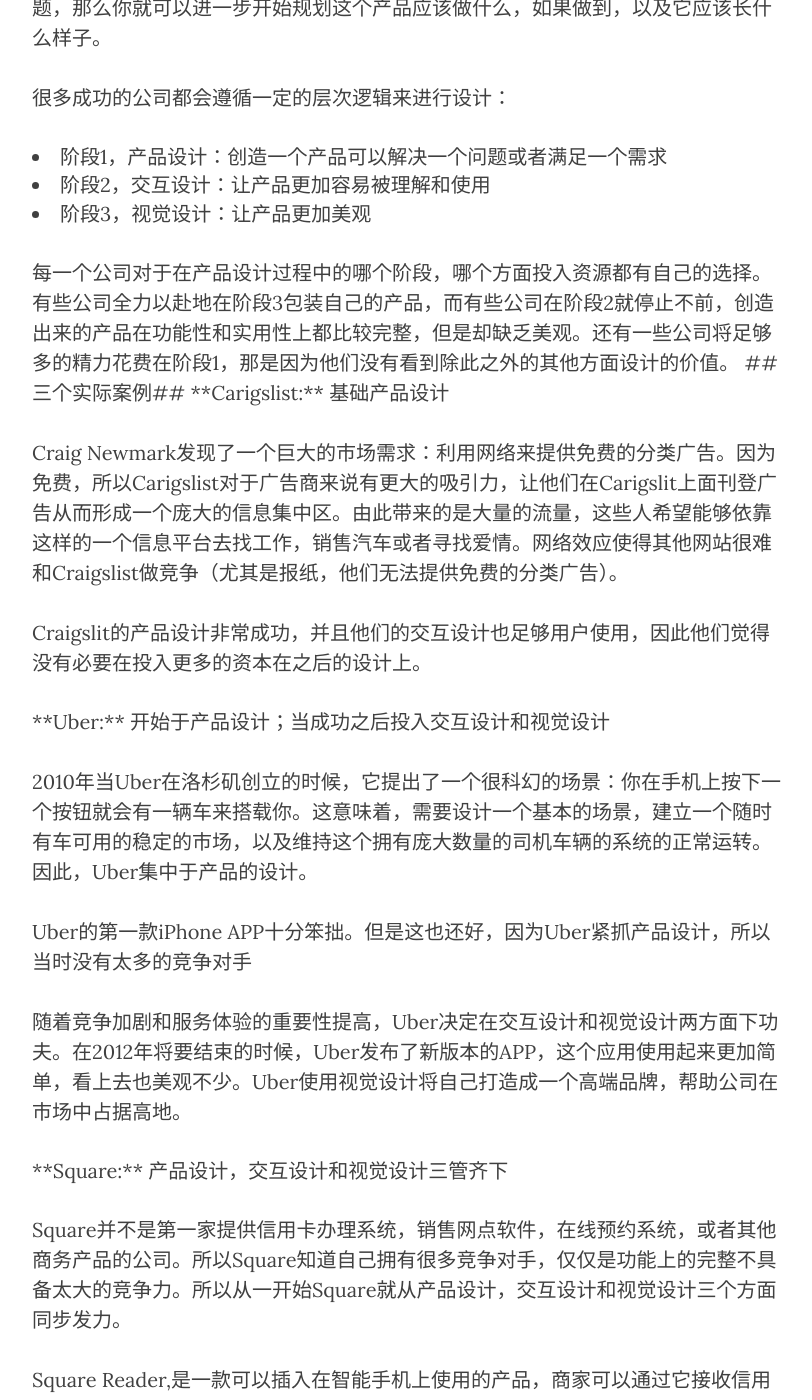
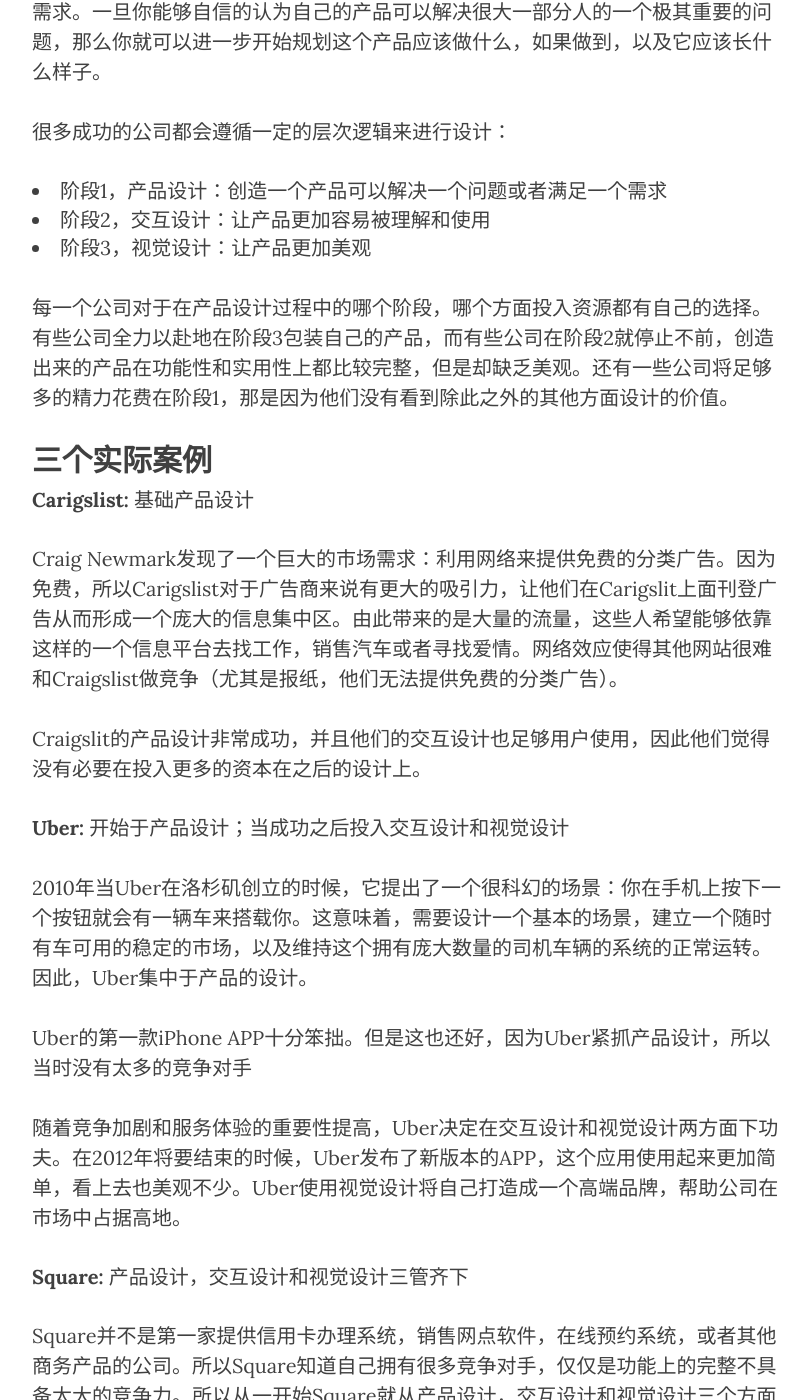
Before and after one commit to TabNab/TabNab.github.io, a Jekyll site: the page built from _posts/2015-05-27-Google Ventures 不是所有的产品都要看着漂亮.markdown, in a window 1280 px wide and 1400 px high, scrolled down 1415 px. Shown: the whole window, without its empty margins (233-1045 px from the left). Built offline with Jekyll 4.4.1, drawn with Linux system fonts in a browser that asks for light colours; nearby versions of some CDN libraries; some of the changed text lies outside the part shown.

Commit message:
Update 2015-05-27-Google Ventures 不是所有的产品都要看着漂亮.markdown

```diff
--- a/_posts/2015-05-27-Google Ventures 不是所有的产品都要看着漂亮.markdown
+++ b/_posts/2015-05-27-Google Ventures 不是所有的产品都要看着漂亮.markdown
@@ -3,17 +3,17 @@ layout:     post
 title:      "Google Ventures: 不是所有产品都要看着漂亮"
 date:       2015-05-27 22:00:00
 author:     "JOHN ZERATSKY"
-header-img: "img/20150527/bg.jpg"
+header-img: "img/post-bg-06.jpg"
 ---
 
 <p>翻译来自John Zeratsky的文章 <a href= "http://www.wired.com/2015/05/google-ventures-not-every-product-needs-beautiful/">Google Ventures: Not Every Product Needs to Be Beautiful</a>
 
-<p>当科技创业者和CEO们去甄选投资对象时，往往会把视觉设计作为一个关注点，试图去创造一个拥有优美产品和炫酷风格的成熟品牌。<img src
-="img/20150527/pic_1.jpg"></p>
+<p>当科技创业者和CEO们去甄选投资对象时，往往会把视觉设计作为一个关注点，试图去创造一个拥有优美产品和炫酷风格的成熟品牌。</p>
+<img src ="img/20150527/pic_1.jpg">
 <p>在当下这个被苹果产品席卷市场的科技世界，这种投资的考虑是可以理解的。现在有太多的成功的企业创造出精美绝伦的产品，而视觉设计是设计领域中最令人关注的，这是因为当人们想到设计时，第一个出现在脑海里的便是视觉设计。</p>
 <p>你可能会疑惑，不是还有些公司，并不拥有出色的视觉设计，却同样成为成功的企业吗？显然他们的产品在除去设计之后在其他方面获得了成功。在这些案例中，的确如此。有可能是因为他们没有其他的竞争对手，也或许是以为他们的技术已经出色到不需要在乎外观的设计，或者他们只是幸运而已。</p>
 <p>有很多虽然成功但是却设计糟糕的公司可以作为例子，比如Graigslist，又比如Google circa 2004,他们没有选择关注漂亮的外观，而将更多精力花费在产品的设计上，或者将商业活动看得更加重要。他们在正确的时候进行了正确的选择。如果你在考虑如何投资你的资源，你也会想做和他们一样的事情。可能就像Craiglist,你根本不需要在意产品是否看着好看。</p>
-## 设计的层次 ##
+<h2>设计的层次</h2>
 <p>如果你要制作一个新的网页或者app，你会从哪里开始？颜色主题？注册流程？还是导航？</p>
 <p>其实都不是，你最应该开始的是先认清一个市场需求，并定义一个产品能够满足这个需求。一旦你能够自信的认为自己的产品可以解决很大一部分人的一个极其重要的问题，那么你就可以进一步开始规划这个产品应该做什么，如果做到，以及它应该长什么样子。</p>
 <p>很多成功的公司都会遵循一定的层次逻辑来进行设计：
@@ -22,30 +22,30 @@ header-img: "img/20150527/bg.jpg"
 <li>阶段3，视觉设计：让产品更加美观</li>
 <p>每一个公司对于在产品设计过程中的哪个阶段，哪个方面投入资源都有自己的选择。有些公司全力以赴地在阶段3包装自己的产品，而有些公司在阶段2就停止不前，创造出来的产品在功能性和实用性上都比较完整，但是却缺乏美观。还有一些公司将足够多的精力花费在阶段1，那是因为他们没有看到除此之外的其他方面设计的价值。
 
-##三个实际案例##
-**Carigslist:** 基础产品设计
+<h2>三个实际案例</h2>
+<b>Carigslist:</b> 基础产品设计
 <p>Craig Newmark发现了一个巨大的市场需求：利用网络来提供免费的分类广告。因为免费，所以Carigslist对于广告商来说有更大的吸引力，让他们在Carigslit上面刊登广告从而形成一个庞大的信息集中区。由此带来的是大量的流量，这些人希望能够依靠这样的一个信息平台去找工作，销售汽车或者寻找爱情。网络效应使得其他网站很难和Craigslist做竞争（尤其是报纸，他们无法提供免费的分类广告）。</p>
 <p>Craigslit的产品设计非常成功，并且他们的交互设计也足够用户使用，因此他们觉得没有必要在投入更多的资本在之后的设计上。</p>
-**Uber:** 开始于产品设计；当成功之后投入交互设计和视觉设计
+<b>Uber:</b> 开始于产品设计；当成功之后投入交互设计和视觉设计
 <p>2010年当Uber在洛杉矶创立的时候，它提出了一个很科幻的场景：你在手机上按下一个按钮就会有一辆车来搭载你。这意味着，需要设计一个基本的场景，建立一个随时有车可用的稳定的市场，以及维持这个拥有庞大数量的司机车辆的系统的正常运转。因此，Uber集中于产品的设计。</p>
 <p>Uber的第一款iPhone APP十分笨拙。但是这也还好，因为Uber紧抓产品设计，所以当时没有太多的竞争对手</p>
 <p>随着竞争加剧和服务体验的重要性提高，Uber决定在交互设计和视觉设计两方面下功夫。在2012年将要结束的时候，Uber发布了新版本的APP，这个应用使用起来更加简单，看上去也美观不少。Uber使用视觉设计将自己打造成一个高端品牌，帮助公司在市场中占据高地。</p>
-**Square:** 产品设计，交互设计和视觉设计三管齐下
+<b>Square:</b> 产品设计，交互设计和视觉设计三管齐下
 <p>Square并不是第一家提供信用卡办理系统，销售网点软件，在线预约系统，或者其他商务产品的公司。所以Square知道自己拥有很多竞争对手，仅仅是功能上的完整不具备太大的竞争力。所以从一开始Square就从产品设计，交互设计和视觉设计三个方面同步发力。</p>
 <p>Square Reader,是一款可以插入在智能手机上使用的产品，商家可以通过它接收信用卡还款，它在三个阶段都取得了成功。首先它是最快捷并且最便宜的方式来扫描信用卡，其次它方便安装和使用，除此之外，它还具有独一无二的炫酷外形。</p>
 <p>当Square在进行扩张的时候，由于它清楚自己面临的激烈竞争，所以Square继续将大量资源投放在品牌设计上。</p>
-##如何在正确的时间点做正确的安排##
+<h2>如何在正确的时间点做正确的安排<h2>
 <p>回顾上面的例子，我们可以很轻易地发现这些成功的公司如何根据他们自己的市场，产品的生产阶段和市场中的竞争情况，在产品设计中资源的投发做出合理的选择。那么你为你的公司应该如何做出正确的安排呢？</p>
 <p>在我工作于Google Ventures投资部门的这段经历中，我做得最出色的事情就是帮助创业团队认清他们所要面临的风险，并且利用一定的设计原型和测试方法来减少风险。</p>
 <p>这里有一些常见的对于初创公司提出的关于风险评估的问题，以及一些帮助你如何进行正确的产品设计规划的想法，希望你可以从中找到答案。</p>
-###你的产品存在市场吗？###
+<h3>你的产品存在市场吗？<h3>
 <p>关注于产品设计，而非视觉设计。建立一个基本的产品（或者对这个基本产品做一定的市场调研），提供给用户测试。每一个新的产品和性能都应该从这一步开始。当你确定了你的产品所面向的市场需求，下一步应该着重于哪种设计才会变得有意义。</p>
-###我们可以在激烈的市场竞争中获得胜利吗？###
+<h3>我们可以在激烈的市场竞争中获得胜利吗？</h3>
 <p>只有一个好的产品设计师有时候是不够的。你不仅需要构建一个新的商业模型（就像Craigslist提供免费分类广告那样）或者找出一个新的吸引用户的途径（就像Facebook占领大学校园那样），你还需要关注交互和视觉上的设计。与你竞争对手的用户交流，寻找机会提供更加有用，便利，好看的产品抢占市场。</p>
 <p>人们会相信我们吗？对于产品而言，信任非常重要，所以你可能要更早地专注交互和视觉。在我们的投资对象里，有两个提供财务服务产品的初创公司，LendUp和OnDeck，就遵循了这样的轨迹。他们的产品在阶段1非常成功，不仅如此，他们同样花费了巨大的精力在交互设计，视觉设计和一些模仿复制来建立于用户之间的信任关系。</p>
-###我们可以脱离开用户给产品添加新的特性吗？###
+<h3>我们可以脱离开用户给产品添加新的特性吗？</h3>
 <p>从某些角度来看，很多公司都面临这样的挑战：如何在不为用户增加困惑和负担的基础上为产品扩展新的特性？所有成功完成产品升级的公司都经历了这三个阶段。在阶段1，保证新的特性是有用的，在阶段2和阶段3，这些特性要能够与当前的框架兼容，对于用户来说有使用的价值。就像苹果公司在IOS上的更新，你需要花费大量的投入才能保证在不困扰用户的同时完成功能的添加。</p>
-##只关注一个方面是没问题的##
+<h2>只关注一个方面是没问题的</h2>
 <p>作为投资人，我往往对那些在设计产品的三个阶段都非常成功的企业留下深刻印象。他们的产品实用性高，操作性强，外形美观。我也经常尝试去鼓励那些初创公司用同样的方式去研发自己的产品。但是在过去的几年里，经过和将近100个初创公司的接触之后，我知道这样也许不会总是一个很好的选择。初创公司时间有限，资金拮据，团队规模小，所以他们不可能在一开始面面俱到。</p>
 <p>对于产品的研发，存在很多种策略，你只需要其中适用于自己公司的一种就可以了。这些策略的决定往往影响你雇佣的对象，与设计部门工作的方式，甚至于目标的确定，和公司特征的建立。</p>
 <p>你可能无法在三个方面同时投入资源，但是你可以参考其他的和你面临同样风险和挑战却获得成功的公司的策略，在正确的时候做出正确的选择。
```
